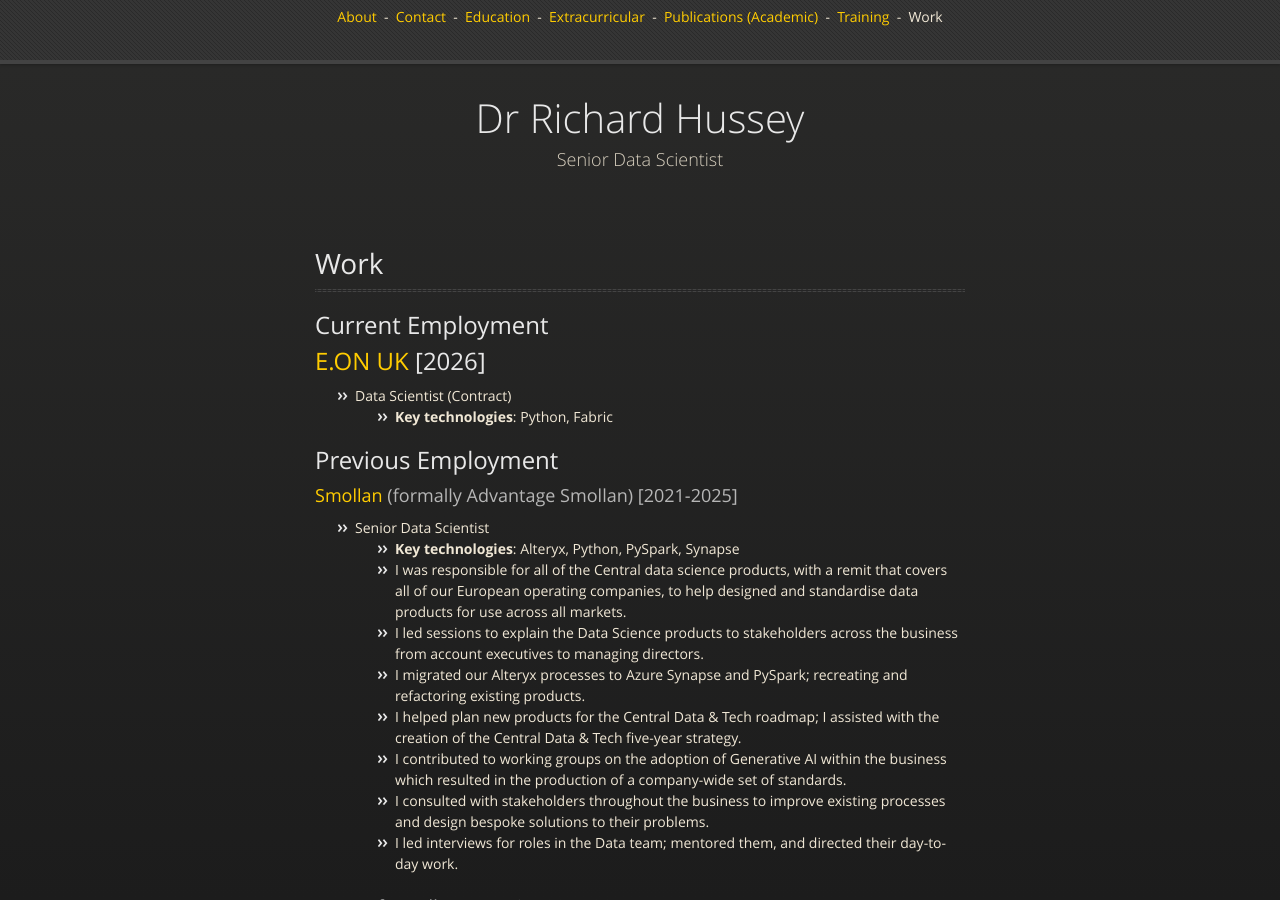
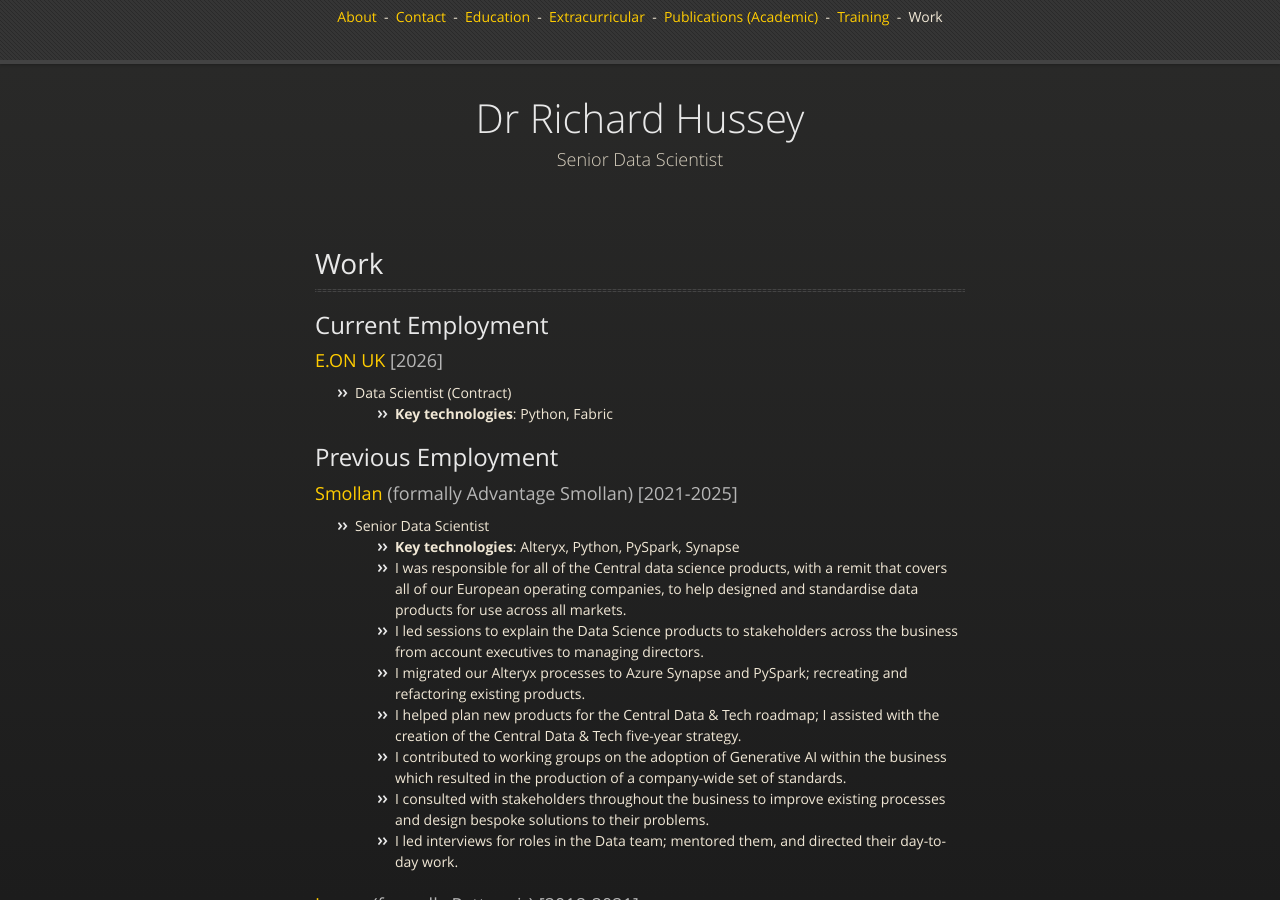
Before and after one commit to richardhussey/richardhussey.github.io, a Jekyll site: the page built from work.md, in a window 1280 px wide and 900 px high. Built offline with Jekyll 4.4.1, drawn with Linux system fonts in a browser that asks for light colours.

Commit message:
Fix heading levels

```diff
--- a/work.md
+++ b/work.md
@@ -4,7 +4,7 @@ title: Work
 ---
 
 ## Current Employment
-## [E.ON UK](https://www.eon.com/en.html) [2026]
+### [E.ON UK](https://www.eon.com/en.html) [2026]
 + Data Scientist (Contract)
 	+ **Key technologies**: Python, Fabric
 
```
